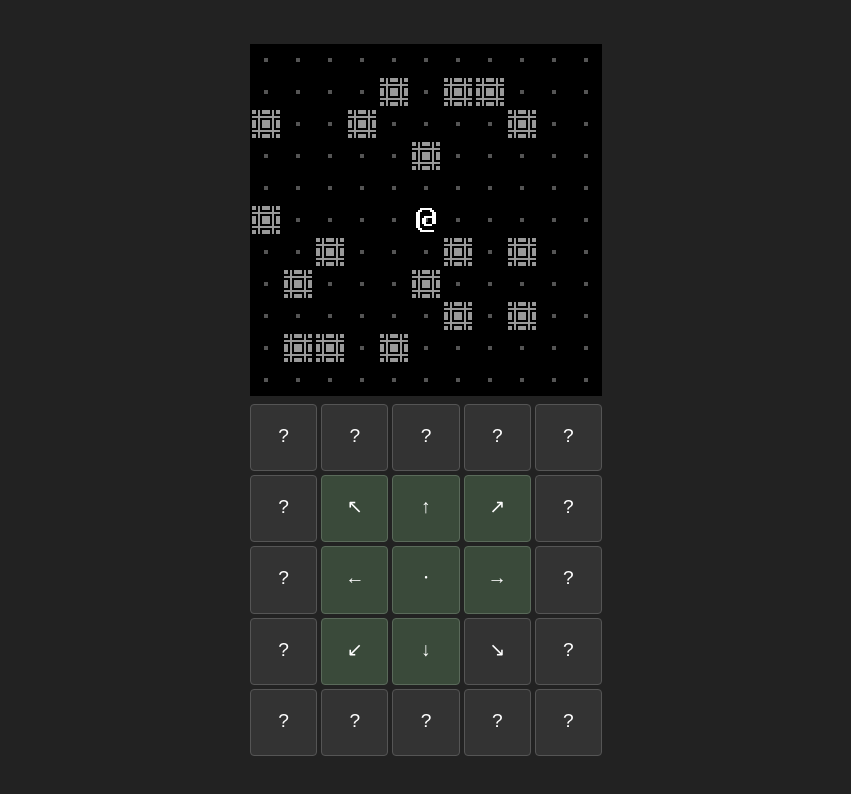
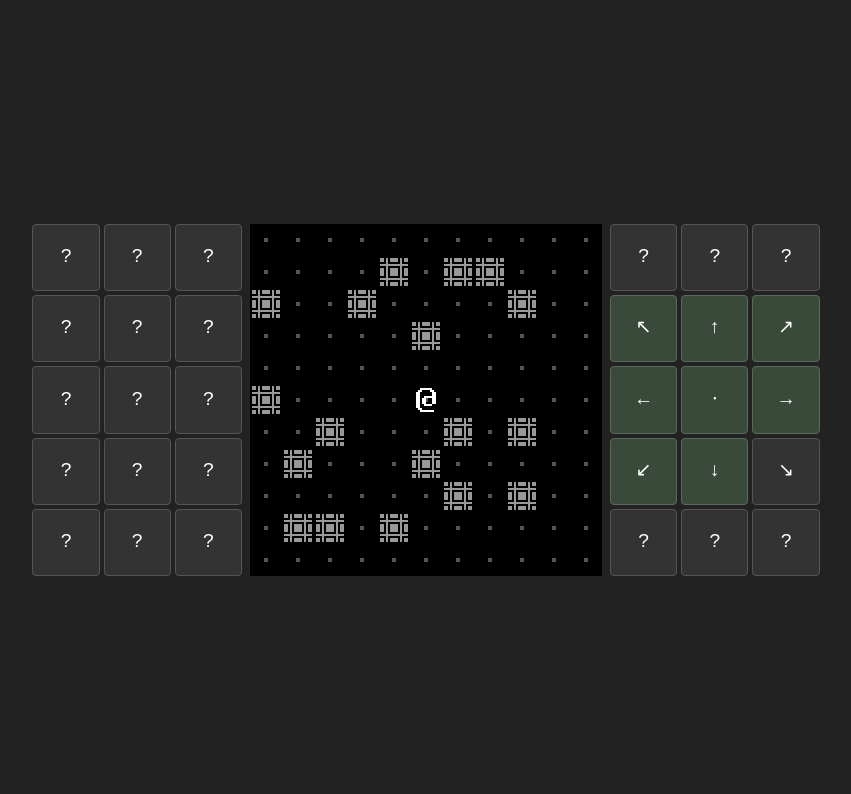
Before and after one commit to thesigns/Mrok, a plain HTML site: page src/index.html in a window 1280 px wide. Shown: the whole page, without its empty margins (214-1065 px from the left). Drawn offline with Linux system fonts and the light colour scheme.

Commit message:
Landscape mode, better button handling

```diff
--- a/src/css/default.css
+++ b/src/css/default.css
@@ -11,14 +11,17 @@ html, body {
   background: #222;
   color: #fff;
   font-family: 'Segoe UI', Tahoma, Geneva, Verdana, sans-serif;
+  user-select: none;
+  -webkit-user-select: none;
 }
 
 main {
   display: flex;
-  flex-direction: column;
+  flex-direction: row;
   align-items: center;
   justify-content: center;
   min-height: 100dvh;
+  gap: 8px;
 }
 
 canvas {
@@ -26,15 +29,15 @@ canvas {
   background: #000;
 }
 
-#controls {
+.panel {
   display: grid;
-  grid-template-columns: repeat(5, 1fr);
-  width: 352px;
-  margin-top: 8px;
+  grid-template-columns: repeat(3, 1fr);
+  grid-template-rows: repeat(5, 1fr);
+  height: 352px;
   gap: 4px;
 }
 
-#controls button {
+.panel button {
   aspect-ratio: 1;
   font-family: 'Noto Sans Symbols 2', sans-serif;
   font-size: 1.2rem;
@@ -45,20 +48,20 @@ canvas {
   cursor: pointer;
 }
 
-#controls button[data-dx] {
+#panel-right button[data-dx] {
   background: #3a4a3a;
   border-color: #5a6a5a;
 }
 
-#controls button[data-dx].blocked {
+#panel-right button[data-dx].blocked {
   background: #333;
   border-color: #555;
 }
 
-#controls button:active {
+.panel button:active {
   background: #555;
 }
 
-#controls button[data-dx]:active {
+#panel-right button[data-dx]:active {
   background: #4a5a4a;
 }
--- a/src/index.html
+++ b/src/index.html
@@ -10,27 +10,16 @@
     </head>
     <body>
         <main>
-            <canvas width="352" height="352"></canvas>
-            <div id="controls">
+            <div id="panel-left" class="panel">
                 <button>?</button>
                 <button>?</button>
                 <button>?</button>
                 <button>?</button>
                 <button>?</button>
                 <button>?</button>
-                <button data-dx="-1" data-dy="-1">↖</button>
-                <button data-dx="0" data-dy="-1">↑</button>
-                <button data-dx="1" data-dy="-1">↗</button>
                 <button>?</button>
                 <button>?</button>
-                <button data-dx="-1" data-dy="0">←</button>
-                <button data-dx="0" data-dy="0">·</button>
-                <button data-dx="1" data-dy="0">→</button>
                 <button>?</button>
-                <button>?</button>
-                <button data-dx="-1" data-dy="1">↙</button>
-                <button data-dx="0" data-dy="1">↓</button>
-                <button data-dx="1" data-dy="1">↘</button>
                 <button>?</button>
                 <button>?</button>
                 <button>?</button>
@@ -38,6 +27,24 @@
                 <button>?</button>
                 <button>?</button>
             </div>
+            <canvas width="352" height="352"></canvas>
+            <div id="panel-right" class="panel">
+                <button>?</button>
+                <button>?</button>
+                <button>?</button>
+                <button data-dx="-1" data-dy="-1">↖</button>
+                <button data-dx="0" data-dy="-1">↑</button>
+                <button data-dx="1" data-dy="-1">↗</button>
+                <button data-dx="-1" data-dy="0">←</button>
+                <button data-dx="0" data-dy="0">·</button>
+                <button data-dx="1" data-dy="0">→</button>
+                <button data-dx="-1" data-dy="1">↙</button>
+                <button data-dx="0" data-dy="1">↓</button>
+                <button data-dx="1" data-dy="1">↘</button>
+                <button>?</button>
+                <button>?</button>
+                <button>?</button>
+            </div>
         </main>
     </body>
 </html>
--- a/src/js/game.js
+++ b/src/js/game.js
@@ -8,16 +8,36 @@ export class Game {
     this.ctx = canvas.getContext("2d");
     this.renderer = new Renderer();
     this.session = new Session();
+    this.repeatTimeout = null;
+    this.repeatInterval = null;
 
     this.renderer.load().then(() => this.render());
 
-    document.querySelector("#controls").addEventListener("click", (e) => {
+    const panel = document.querySelector("#panel-right");
+
+    panel.addEventListener("pointerdown", (e) => {
       const btn = e.target.closest("button[data-dx]");
       if (!btn) return;
+      e.preventDefault();
       const dx = parseInt(btn.dataset.dx);
       const dy = parseInt(btn.dataset.dy);
       this.movePlayer(dx, dy);
+      this.stopRepeat();
+      this.repeatTimeout = setTimeout(() => {
+        this.repeatInterval = setInterval(() => this.movePlayer(dx, dy), 100);
+      }, 500);
     });
+
+    panel.addEventListener("pointerup", () => this.stopRepeat());
+    panel.addEventListener("pointerleave", () => this.stopRepeat());
+    panel.addEventListener("contextmenu", (e) => e.preventDefault());
+  }
+
+  stopRepeat() {
+    clearTimeout(this.repeatTimeout);
+    clearInterval(this.repeatInterval);
+    this.repeatTimeout = null;
+    this.repeatInterval = null;
   }
 
   movePlayer(dx, dy) {
@@ -49,7 +69,7 @@ export class Game {
   updateControls() {
     const player = this.session.player;
     const scene = this.session.scene;
-    const buttons = document.querySelectorAll("#controls button[data-dx]");
+    const buttons = document.querySelectorAll("#panel-right button[data-dx]");
     for (const btn of buttons) {
       const dx = parseInt(btn.dataset.dx);
       const dy = parseInt(btn.dataset.dy);
```
Also changed, not shown: src/manifest.json.
